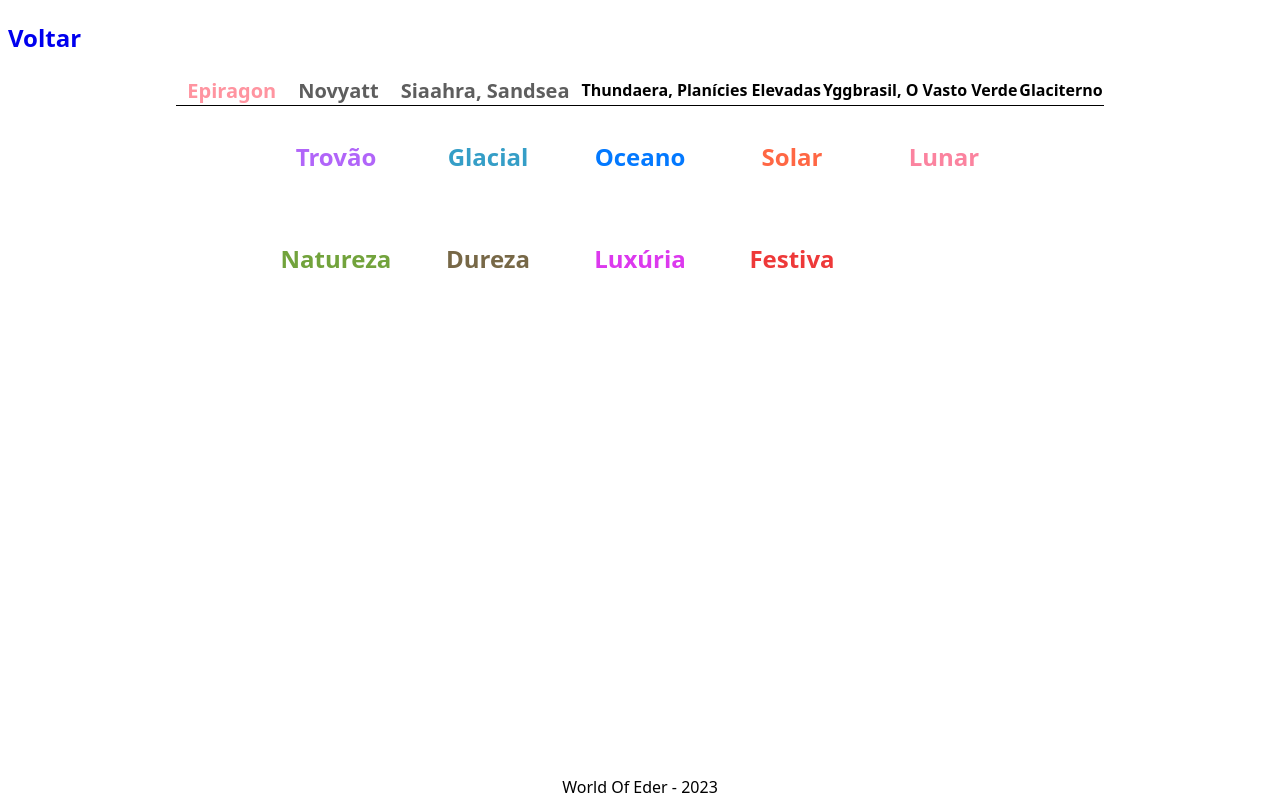
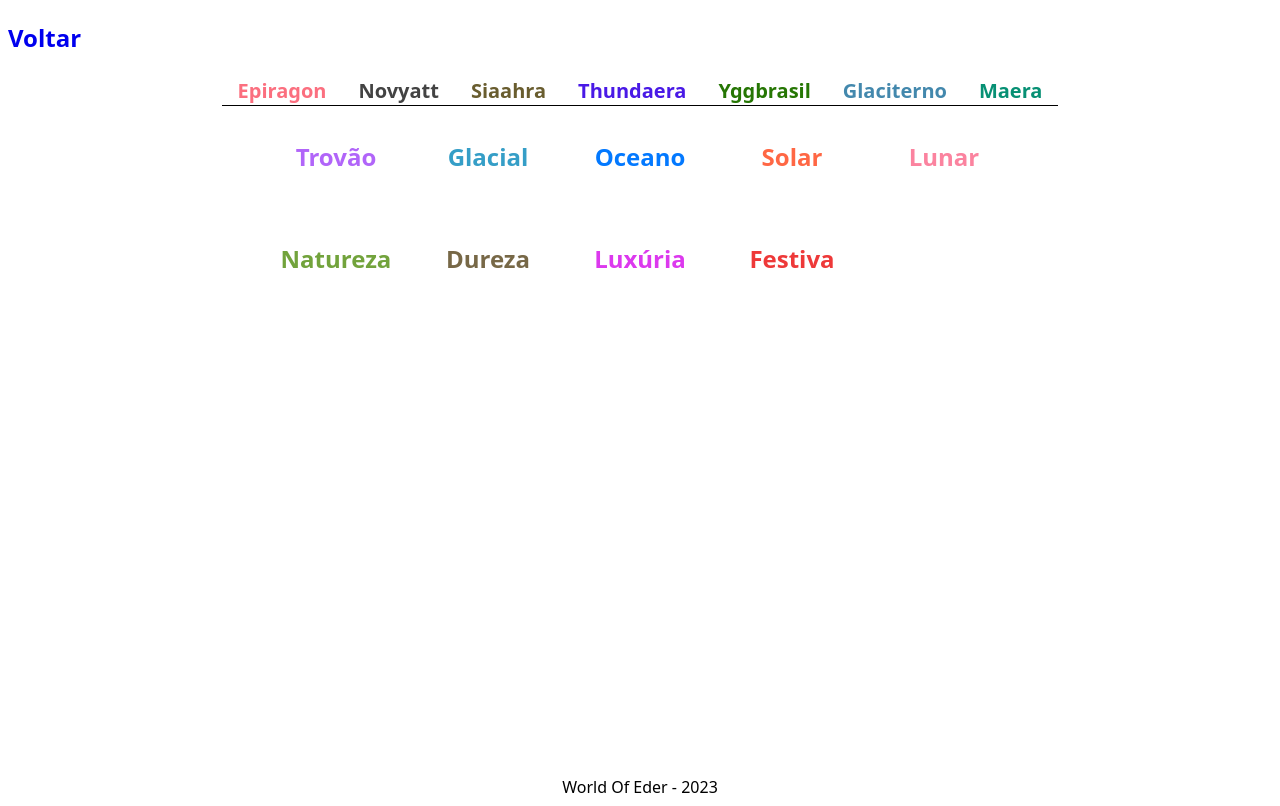
Before and after one commit to ayrtonmarinho/worldofedersite, a website: page escolas/mundo/escolas-mundo.html in a window 1280 px wide. Drawn offline with Linux system fonts and the light colour scheme.

Commit message:
Add css to Mundo.html

```diff
--- a/css/escola_mundo.css
+++ b/css/escola_mundo.css
@@ -41,33 +41,82 @@ td{
 
 epiragon {
     font-size: 20px;
-    padding: 10px;
-    color: #ff94a0;
+    padding: 15px;
+    color: #fb6f7f;
     transition: color 0.5s;
     cursor: pointer;
 }
 epiragon:hover {
-    color: #fb6f7f;
+    color: #ffaeb7;
 }
 
 novyatt {
     font-size: 20px;
-    padding: 10px;
-    color: #5e5e5e;
+    padding: 15px;
+    color: #434343;
     transition: color 0.5s;
+    cursor: pointer;
 }
 novyatt:hover{
-    color: #908f6b;
+    color: #919090;
 }
 
 siaahra {
     font-size: 20px;
-    padding: 10px;
-    color: #5e5e5e;
+    padding: 15px;
+    color: #695d2f;
     transition: color 0.5s;
+    cursor: pointer;
 }
 siaahra:hover{
-    color: #51524e;
+    color: #bc9b17;
+}
+
+maera {
+    font-size: 20px;
+    padding: 15px;
+    color: #079074;
+    transition: color 0.5s;
+    cursor: pointer;
+}
+maera:hover{
+    color: #05e2b6;
+}
+
+thundaera {
+    font-size: 20px;
+    padding: 15px;
+    color: #4919e6;
+    transition: color 0.5s;
+    cursor: pointer;
+
+}
+thundaera:hover{
+    color: #9676ff;
+}
+
+yggbrasil {
+    font-size: 20px;
+    padding: 15px;
+    color: #267604;
+    transition: color 0.5s;
+    cursor: pointer;
+
+}
+yggbrasil:hover{
+    color: #78df4c;
+}
+
+glaciterno {
+    font-size: 20px;
+    padding: 15px;
+    color: #4388ad;
+    transition: color 0.5s;
+    cursor: pointer;
+
+}
+glaciterno:hover{
+    color: #1ac3f6;
 }
 
 
--- a/escolas/mundo/escolas-mundo.html
+++ b/escolas/mundo/escolas-mundo.html
@@ -22,20 +22,19 @@
               <novyatt onclick="novyattOn()">Novyatt</novyatt>
             </th>
             <th>
-              <siaahra onclick="siaahraOn()">Siaahra, Sandsea</siaahra>
+              <siaahra onclick="siaahraOn()">Siaahra</siaahra>
             </th>
             <th>
-              <thundaera onclick="thundaeraOn()"
-                >Thundaera, Planícies Elevadas</thundaera
-              >
+              <thundaera onclick="thundaeraOn()">Thundaera</thundaera>
             </th>
             <th>
-              <yggbrasil onclick="yggbrasilOn()"
-                >Yggbrasil, O Vasto Verde</yggbrasil
-              >
+              <yggbrasil onclick="yggbrasilOn()">Yggbrasil</yggbrasil>
             </th>
             <th>
               <glaciterno onclick="glaciternoOn()">Glaciterno</glaciterno>
+            </th>
+            <th>
+              <maera onclick="glaciternoOn()">Maera</glaciterno>
             </th>
           </tr>
         </table>
```
